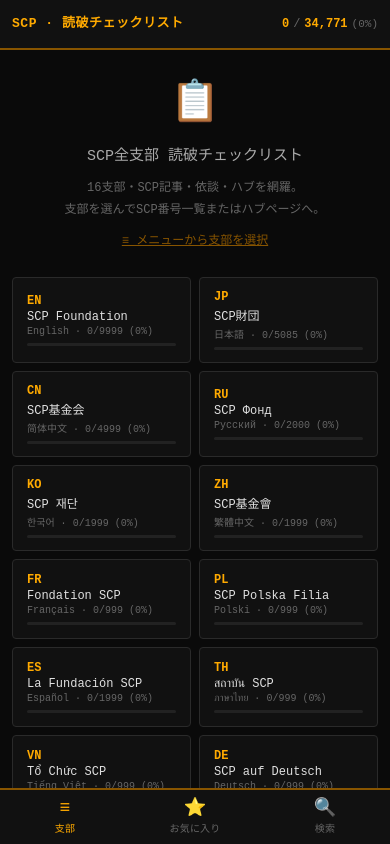
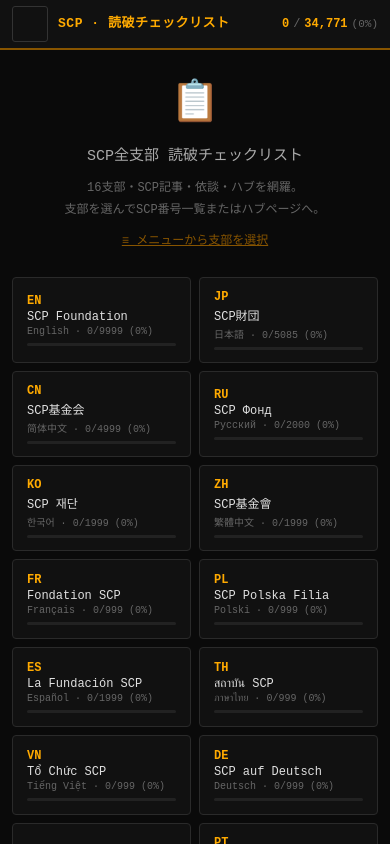
Before and after one commit to Tetsuya4869/scp-central-site, a React (Vite) app: page / in a window 390 px wide. Built offline with nearby package versions, Linux system fonts and the light colour scheme.

Commit message:
Revert "feat: モバイルアプリUI — ボトムタブ＋ドリルダウンナビゲーション"
This reverts commit 1546fb47d99161f0b6342a9394eb1c654e6d3b5a.

```diff
--- a/src/App.css
+++ b/src/App.css
@@ -1345,149 +1345,15 @@ html, body, #root {
   font-size: 13px;
 }
 
-/* ── Branch Home Screen (mobile drill-down) ── */
-
-.branch-home-screen {
-  flex: 1;
-  overflow-y: auto;
-  -webkit-overflow-scrolling: touch;
-}
-
-.bhs-row {
-  display: flex;
-  align-items: center;
-  gap: 12px;
-  padding: 14px 16px;
-  border-bottom: 1px solid var(--border);
-  cursor: pointer;
-  transition: background 0.1s;
-  min-height: 56px;
-}
-
-.bhs-row:hover,
-.bhs-row:active {
-  background: var(--bg-2);
-}
-
-.bhs-hubs-row .bhs-row-icon {
-  font-size: 18px;
-  flex-shrink: 0;
-}
-
-.bhs-row-body {
-  flex: 1;
-  display: flex;
-  flex-direction: column;
-  gap: 6px;
-  min-width: 0;
-}
-
-.bhs-row-top {
-  display: flex;
-  align-items: baseline;
-  gap: 8px;
-}
-
-.bhs-row-label {
-  font-size: 13px;
-  color: var(--text-1);
-}
-
-.bhs-row-count {
-  font-size: 11px;
-  color: var(--text-3);
-}
-
-.bhs-progress {
-  height: 3px;
-  background: var(--bg-3);
-  border-radius: 2px;
-  overflow: hidden;
-}
-
-.bhs-progress-fill {
-  height: 100%;
-  border-radius: 2px;
-  transition: width 0.3s;
-}
-
-.bhs-chevron {
-  font-size: 20px;
-  color: var(--text-3);
-  flex-shrink: 0;
-  line-height: 1;
-}
-
-/* ── Bottom Tab Bar (mobile only) ── */
-
-.bottom-tabs {
-  display: none; /* shown via media query */
-  position: fixed;
-  bottom: 0;
-  left: 0;
-  right: 0;
-  height: calc(56px + env(safe-area-inset-bottom));
-  padding-bottom: env(safe-area-inset-bottom);
-  background: var(--bg-1);
-  border-top: 2px solid var(--accent-dim);
-  z-index: 200;
-  flex-shrink: 0;
-}
-
-.btab {
-  flex: 1;
-  display: flex;
-  flex-direction: column;
-  align-items: center;
-  justify-content: center;
-  gap: 3px;
-  background: none;
-  border: none;
-  cursor: pointer;
-  color: var(--text-3);
-  font-family: var(--font-mono);
-  padding: 6px 4px;
-  transition: color 0.15s;
-  min-height: 44px;
-}
-
-.btab:active {
-  background: var(--bg-2);
-}
-
-.btab.active {
-  color: var(--accent-bright);
-}
-
-.btab-icon {
-  font-size: 18px;
-  line-height: 1;
-}
-
-.btab-label {
-  font-size: 10px;
-  letter-spacing: 0.02em;
-}
-
 /* ══════════════════════════════════════════
    MOBILE  (≤ 768px)
    ══════════════════════════════════════════ */
 
 @media (max-width: 768px) {
 
-  /* Hide hamburger — bottom tabs replace sidebar nav on mobile */
+  /* Show hamburger */
   .hamburger {
-    display: none;
-  }
-
-  /* Show bottom tabs */
-  .bottom-tabs {
     display: flex;
-  }
-
-  /* Push main content up so bottom tabs don't cover it */
-  .main-content {
-    padding-bottom: calc(56px + env(safe-area-inset-bottom));
   }
 
   /* Sidebar becomes a fixed drawer */
--- a/src/App.jsx
+++ b/src/App.jsx
@@ -5,20 +5,17 @@ import { useChecklist } from './hooks/useChecklist.js'
 import { useFavorites } from './hooks/useFavorites.js'
 import { useMemos } from './hooks/useMemos.js'
 import { useReadDates } from './hooks/useReadDates.js'
-import { useIsMobile } from './hooks/useIsMobile.js'
 import Sidebar from './components/Sidebar.jsx'
 import ArticleList from './components/ArticleList.jsx'
 import HubPage from './components/HubPage.jsx'
 import FavoritesPage from './components/FavoritesPage.jsx'
 import SearchPage from './components/SearchPage.jsx'
-import BranchHomeScreen from './components/BranchHomeScreen.jsx'
 
 export default function App() {
   const { toggle, markAll, isChecked, countChecked, totalChecked } = useChecklist()
   const { favorites, toggleFavorite, isFavorite } = useFavorites()
   const { getMemo, setMemo } = useMemos()
   const { setReadDate, clearReadDate, getReadDate } = useReadDates()
-  const isMobile = useIsMobile()
 
   const wrappedToggle = useCallback((id) => {
     const willBeChecked = !isChecked(id)
@@ -32,7 +29,7 @@ export default function App() {
     if (value) ids.forEach(id => setReadDate(id))
     else ids.forEach(id => clearReadDate(id))
   }, [markAll, setReadDate, clearReadDate])
-
+  // view: null | 'series' | 'hubs'
   const [selected, setSelected] = useState({ branchCode: null, view: null, seriesId: null })
   const [sidebarOpen, setSidebarOpen] = useState(false)
 
@@ -40,16 +37,6 @@ export default function App() {
     setSelected(sel)
     setSidebarOpen(false)
   }, [])
-
-  // On mobile: branch card → branch-home; on desktop: branch card → first series
-  const handleBranchSelect = useCallback((branchCode) => {
-    if (isMobile) {
-      handleSelect({ branchCode, view: 'branch-home', seriesId: null })
-    } else {
-      const branch = BRANCHES.find(b => b.code === branchCode)
-      handleSelect({ branchCode, view: 'series', seriesId: branch?.series[0]?.id ?? null })
-    }
-  }, [isMobile, handleSelect])
 
   const currentBranch = selected.branchCode
     ? BRANCHES.find(b => b.code === selected.branchCode)
@@ -71,15 +58,6 @@ export default function App() {
   )
 
   const pct = grandTotal > 0 ? Math.round((totalChecked / grandTotal) * 100) : 0
-
-  // Back handler: from series/hubs → branch-home on mobile, else open sidebar
-  const backToBranchHome = useCallback(() => {
-    if (isMobile && selected.branchCode) {
-      handleSelect({ branchCode: selected.branchCode, view: 'branch-home', seriesId: null })
-    } else {
-      setSidebarOpen(true)
-    }
-  }, [isMobile, selected.branchCode, handleSelect])
 
   function renderMain() {
     if (selected.view === 'search') {
@@ -103,24 +81,12 @@ export default function App() {
         />
       )
     }
-    if (isMobile && selected.view === 'branch-home' && currentBranch) {
-      return (
-        <BranchHomeScreen
-          key={`${selected.branchCode}-home`}
-          branch={currentBranch}
-          countChecked={countChecked}
-          onSelectSeries={(seriesId) => handleSelect({ branchCode: selected.branchCode, view: 'series', seriesId })}
-          onSelectHubs={() => handleSelect({ branchCode: selected.branchCode, view: 'hubs' })}
-          onBack={() => handleSelect({ branchCode: null, view: null, seriesId: null })}
-        />
-      )
-    }
     if (currentBranch && selected.view === 'hubs') {
       return (
         <HubPage
           key={`${selected.branchCode}-hubs`}
           branch={currentBranch}
-          onOpenSidebar={backToBranchHome}
+          onOpenSidebar={() => setSidebarOpen(true)}
         />
       )
     }
@@ -133,7 +99,7 @@ export default function App() {
           isChecked={isChecked}
           toggle={wrappedToggle}
           markAll={wrappedMarkAll}
-          onOpenSidebar={backToBranchHome}
+          onOpenSidebar={() => setSidebarOpen(true)}
           isFavorite={isFavorite}
           toggleFavorite={toggleFavorite}
           getMemo={getMemo}
@@ -144,19 +110,12 @@ export default function App() {
     }
     return (
       <Welcome
-        onSelectBranch={handleBranchSelect}
+        onSelect={handleSelect}
         countChecked={countChecked}
         onOpenSidebar={() => setSidebarOpen(true)}
       />
     )
   }
-
-  // Bottom tab active state
-  const activeTab = (() => {
-    if (selected.view === 'favorites') return 'favorites'
-    if (selected.view === 'search') return 'search'
-    return 'branches'
-  })()
 
   return (
     <div className="app">
@@ -196,37 +155,11 @@ export default function App() {
           {renderMain()}
         </main>
       </div>
-
-      {isMobile && (
-        <nav className="bottom-tabs">
-          <button
-            className={`btab${activeTab === 'branches' ? ' active' : ''}`}
-            onClick={() => handleSelect({ branchCode: null, view: null, seriesId: null })}
-          >
-            <span className="btab-icon">≡</span>
-            <span className="btab-label">支部</span>
-          </button>
-          <button
-            className={`btab${activeTab === 'favorites' ? ' active' : ''}`}
-            onClick={() => handleSelect({ branchCode: null, view: 'favorites', seriesId: null })}
-          >
-            <span className="btab-icon">⭐</span>
-            <span className="btab-label">お気に入り</span>
-          </button>
-          <button
-            className={`btab${activeTab === 'search' ? ' active' : ''}`}
-            onClick={() => handleSelect({ branchCode: null, view: 'search', seriesId: null })}
-          >
-            <span className="btab-icon">🔍</span>
-            <span className="btab-label">検索</span>
-          </button>
-        </nav>
-      )}
     </div>
   )
 }
 
-function Welcome({ onSelectBranch, countChecked, onOpenSidebar }) {
+function Welcome({ onSelect, countChecked, onOpenSidebar }) {
   return (
     <div className="welcome">
       <div className="welcome-logo">📋</div>
@@ -252,7 +185,7 @@ function Welcome({ onSelectBranch, countChecked, onOpenSidebar }) {
             <button
               key={branch.code}
               className="welcome-branch-card"
-              onClick={() => onSelectBranch(branch.code)}
+              onClick={() => onSelect({ branchCode: branch.code, view: 'series', seriesId: branch.series[0]?.id ?? null })}
             >
               <div className="wc-code">{branch.code}</div>
               <div className="wc-name">{branch.nativeName}</div>
--- a/src/components/BranchHomeScreen.jsx
+++ /dev/null
@@ -1,66 +0,0 @@
-import { useMemo } from 'react'
-import { generateSeriesArticles } from '../utils/urlGenerator.js'
-
-export default function BranchHomeScreen({ branch, countChecked, onSelectSeries, onSelectHubs, onBack }) {
-  const seriesWithProgress = useMemo(() =>
-    branch.series.map(s => {
-      const allIds = s.type === 'custom'
-        ? s.articles.map(a => a.id)
-        : generateSeriesArticles(branch.code, s.min, s.max).map(a => a.id)
-      const total = allIds.length
-      const done = countChecked(allIds)
-      const pct = total > 0 ? Math.round((done / total) * 100) : 0
-      return { series: s, total, done, pct }
-    }),
-    [branch, countChecked]
-  )
-
-  return (
-    <>
-      <div className="content-toolbar">
-        <div className="toolbar-row toolbar-row-top">
-          <button className="toolbar-back" onClick={onBack} aria-label="戻る">←</button>
-          <span className="search-branch-badge" style={{ background: branch.accent }}>
-            {branch.code}
-          </span>
-          <span className="toolbar-title">{branch.nativeName}</span>
-          <div className="toolbar-spacer" />
-        </div>
-      </div>
-
-      <div className="branch-home-screen">
-        {branch.hubs && branch.hubs.length > 0 && (
-          <div className="bhs-row bhs-hubs-row" onClick={onSelectHubs}>
-            <div className="bhs-row-icon">🔗</div>
-            <div className="bhs-row-body">
-              <span className="bhs-row-label">ハブページ一覧</span>
-            </div>
-            <span className="bhs-chevron">›</span>
-          </div>
-        )}
-
-        {seriesWithProgress.map(({ series, total, done, pct }) => (
-          <div
-            key={series.id}
-            className="bhs-row bhs-series-row"
-            onClick={() => onSelectSeries(series.id)}
-          >
-            <div className="bhs-row-body">
-              <div className="bhs-row-top">
-                <span className="bhs-row-label">{series.label}</span>
-                <span className="bhs-row-count">{done}/{total} ({pct}%)</span>
-              </div>
-              <div className="bhs-progress">
-                <div
-                  className="bhs-progress-fill"
-                  style={{ width: `${pct}%`, background: branch.accent }}
-                />
-              </div>
-            </div>
-            <span className="bhs-chevron">›</span>
-          </div>
-        ))}
-      </div>
-    </>
-  )
-}
--- a/src/hooks/useIsMobile.js
+++ /dev/null
@@ -1,16 +0,0 @@
-import { useState, useEffect } from 'react'
-
-const QUERY = '(max-width: 768px)'
-
-export function useIsMobile() {
-  const [isMobile, setIsMobile] = useState(() => window.matchMedia(QUERY).matches)
-
-  useEffect(() => {
-    const mq = window.matchMedia(QUERY)
-    const handler = (e) => setIsMobile(e.matches)
-    mq.addEventListener('change', handler)
-    return () => mq.removeEventListener('change', handler)
-  }, [])
-
-  return isMobile
-}
```
